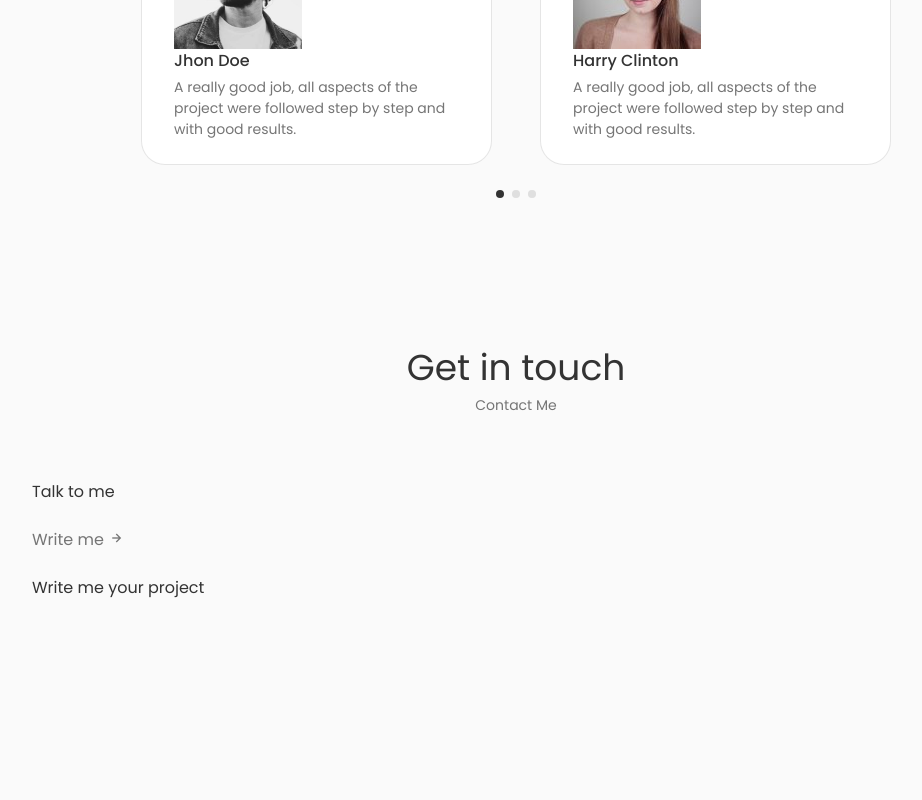
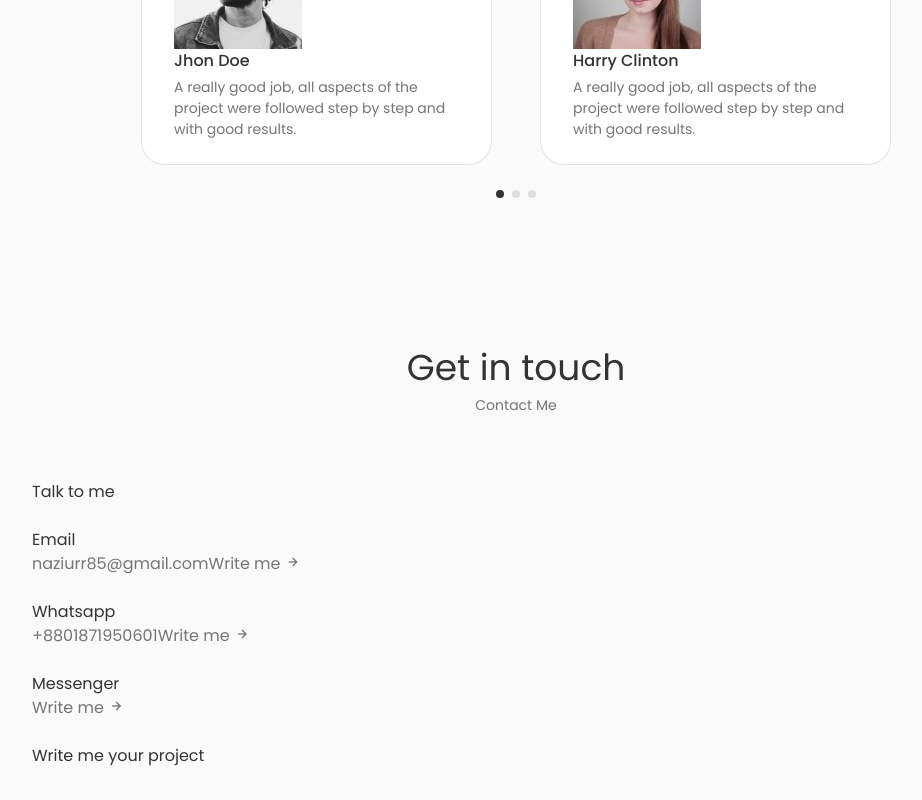
Before and after one commit to Naziur-Rahman/naziur__portfoilo, a React (Vite) app: page / in a window 1280 px wide. Shown: the part 3512-4312 px from the top of the page, without its empty margins (124-1046 px from the left). Before the commit the page ends 4144 px from the top, so only its background shows below. Built offline with nearby package versions, Linux system fonts and the light colour scheme.

Commit message:
contact form is loading

```diff
--- a/src/components/contact/Contact.jsx
+++ b/src/components/contact/Contact.jsx
@@ -12,7 +12,19 @@ function Contact() {
                 <div className="contact__info">
                     <div className="contact__card">
                         <i className="bx bx contact__card__icon"></i>
-                        <h3 className="contact__card__title"></h3>
+                        <h3 className="contact__card__title">Email</h3>
+                        <span className="contact__card__data">naziurr85@gmail.com</span>
+                        <a href="" className="contact__button">Write me <i className="bx bx-right-arrow-alt contact__button__icon"></i></a>
+                    </div>
+                    <div className="contact__card">
+                        <i className="bx bx contact__card__icon"></i>
+                        <h3 className="contact__card__title">Whatsapp</h3>
+                        <span className="contact__card__data">+8801871950601</span>
+                        <a href="" className="contact__button">Write me <i className="bx bx-right-arrow-alt contact__button__icon"></i></a>
+                    </div>
+                    <div className="contact__card">
+                        <i className="bx bx contact__card__icon"></i>
+                        <h3 className="contact__card__title">Messenger</h3>
                         <span className="contact__card__data"></span>
                         <a href="" className="contact__button">Write me <i className="bx bx-right-arrow-alt contact__button__icon"></i></a>
                     </div>
```
